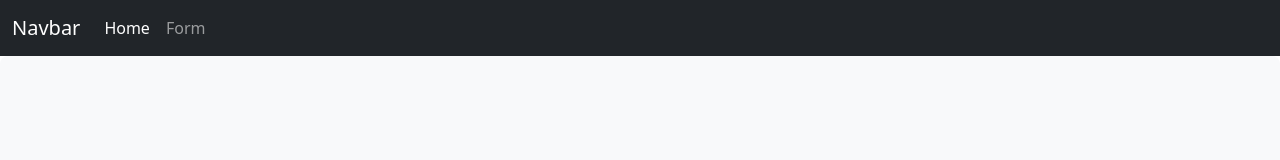
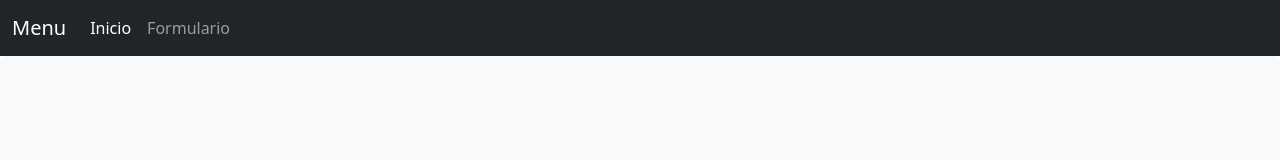
Before and after one commit to karina725/laravel_tineda, a plain HTML site: page index.html in a window 1280 px wide. Shown: the top 160 px of the page. Drawn offline with nearby package versions, Linux system fonts and the light colour scheme.

Commit message:
Update index.html

```diff
--- a/index.html
+++ b/index.html
@@ -15,14 +15,14 @@
 <body>
     <nav class="navbar navbar-expand-lg navbar-dark bg-dark">
         <div class="container-fluid">
-            <span class="navbar-brand mb-0 h1">Navbar</span>
+            <span class="navbar-brand mb-0 h1">Menu</span>
             <div class="collapse navbar-collapse" id="navbarNav">
                 <ul class="navbar-nav me-auto mb-2 mb-lg-0">
                     <li class="nav-item active">
-                        <a class="nav-link active" aria-current="page" href="index.html">Home</a>
+                        <a class="nav-link active" aria-current="page" href="index.html">Inicio</a>
                     </li>
                     <li class="nav-item ">
-                        <a class="nav-link" aria-current="page" href="form.html">Form</a>
+                        <a class="nav-link" aria-current="page" href="form.html">Formulario</a>
                     </li>
                 </ul>
             </div>
```
